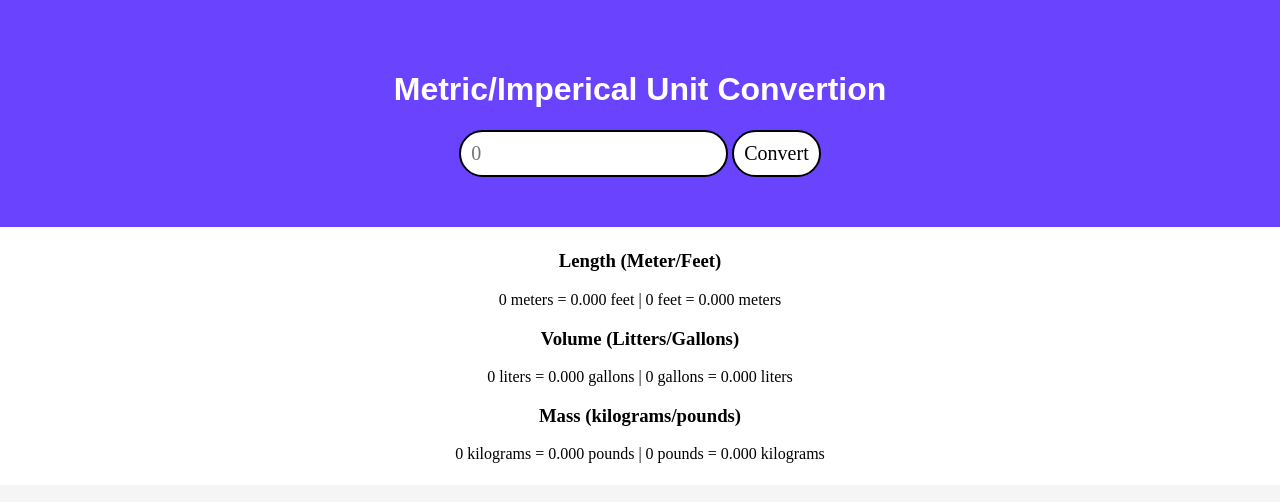
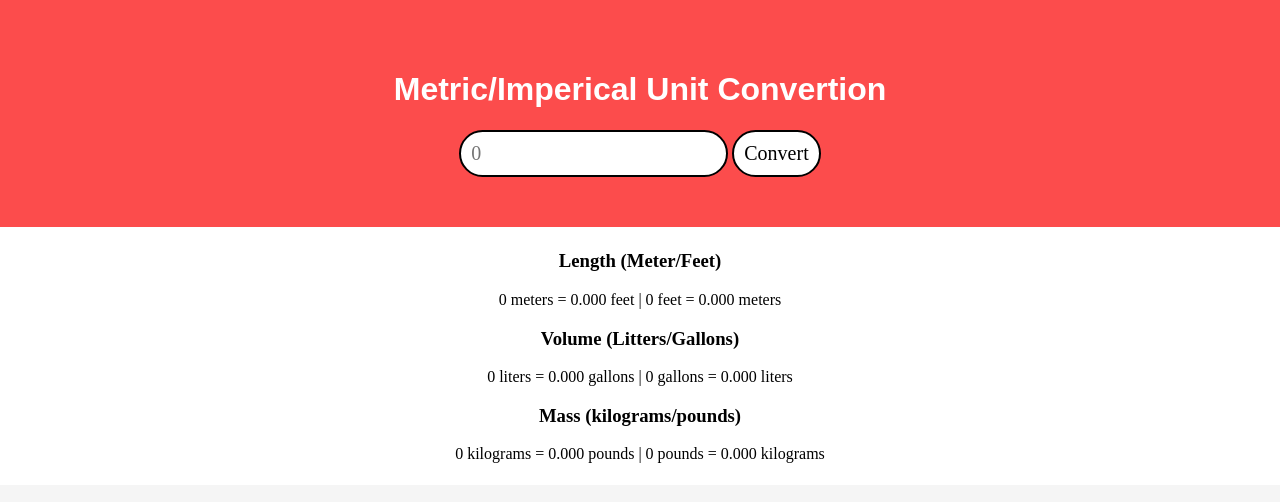
Before and after one commit to sherrali/metric-imperical_unit_converter, a plain HTML site: page index.html in a window 1280 px wide. Drawn offline with nearby package versions, Linux system fonts and the light colour scheme.

Commit message:
colored changed to red

```diff
--- a/index.css
+++ b/index.css
@@ -5,7 +5,7 @@ body {
 }
 
 #upper-section{
-    background-color: #6943fe;
+    background-color: rgba(255, 0, 0, 0.692);
     padding: 50px 100px;
     /* border-radius: 30px */
 }
```
